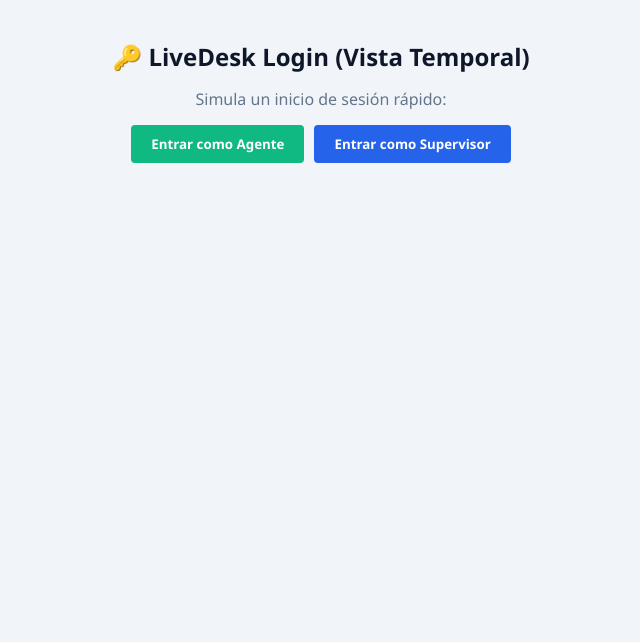
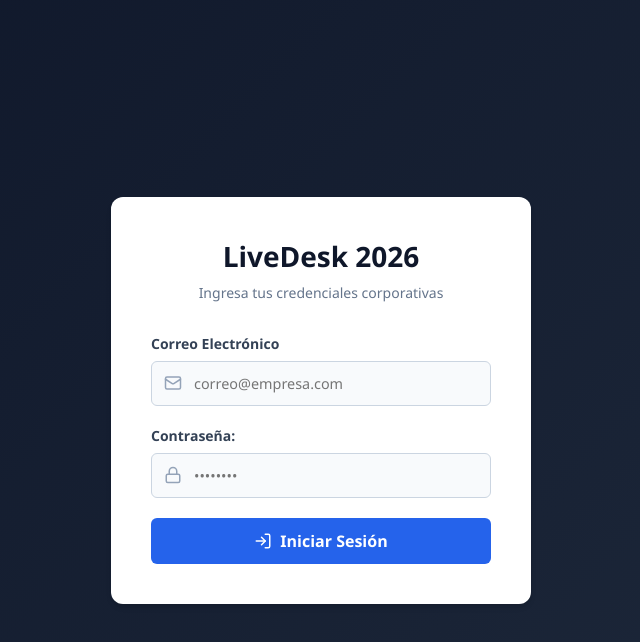
Before and after one commit to AlanMtz02/livedesk-project, a React app in the folder frontend/: page /login in a window 1280 px wide. Shown: the top 642 px of the page, without its empty margins (319-959 px from the left). Built offline with nearby package versions, Linux system fonts and the light colour scheme; the HTML template or start-up script is replaced by a standard one.

Commit message:
feat: implementar pantalla de login real estructurada con css modules y consumo de endpoint de login de Fastapi con application/json

```diff
--- a/frontend/src/App.jsx
+++ b/frontend/src/App.jsx
@@ -1,6 +1,7 @@
 import { AuthProvider, useAuth } from "./context/AuthContext";
 import { BrowserRouter, Navigate, Route, Routes } from "react-router-dom";
 import ProtectedRoute from "./components/ui/ProtectedRoute";
+import LoginPage from "./components/pages/LoginPage";
 
 const LoginTemporal = () => {
   //Obtengo variables de contexto
@@ -123,7 +124,7 @@
           {/* Ruta Pública: Login */}
           <Route
             path="/login"
-            element={<LoginTemporal></LoginTemporal>}
+            element={<LoginPage></LoginPage>}
           ></Route>
 
           {/* Ruta Protegida: Dashboard de Agente (Solo Rol: 'agente') */}
--- /dev/null
+++ b/frontend/src/components/auth/LoginForm.jsx
@@ -0,0 +1,114 @@
+import { use, useState } from "react";
+import { useAuth } from "../../context/AuthContext";
+import styles from './LoginForm.module.css';
+import {Loader2, Lock, LogIn, Mail} from 'lucide-react'
+
+function LoginForm(){
+  //Obtener variables de contexto
+  const { login } = useAuth();
+  //Variables de estado
+  const [correo, setCorreo] = useState("");
+  const [contrasena, setContrasena] = useState("");
+  const [error, setError] = useState("");
+  const [cargando, setCargando] = useState(false);
+
+  const manejarEnvio = async (e) => {
+    e.preventDefault(); //Evita que recargue la pagina con formularios
+    setError(""); //Reniciar errores
+    setCargando(true); //Iniciar carga
+
+    // Validación básica en frontend antes de gastar recursos de red
+    if (!correo || !contrasena) {
+      setError("Por favor, completa todos los campos requeridos.");
+      setCargando(false);
+      return;
+    }
+
+    try{
+        //Llamar al endpoint POST de login
+        const respuesta = await fetch("http://127.0.0.1:8000/api/auth/login",{
+            method:'POST',
+            headers:{
+                'Content-Type':'application/json',
+            },
+            body:JSON.stringify({
+                correo:correo, //Misma clave que espera el schema
+                password:contrasena,//Misma clave que espera el schema
+            })
+        });
+
+        const data=await respuesta.json()
+        if (!respuesta.ok) {
+          // Captura el 'Credenciales incorrectas.' de los raise HTTPException
+          throw new Error(data.detail || "Error al iniciar sesión.");
+        }
+
+        //Login exitoso. El backend devuelve el token, por lo tanto actualizamos usando la funcion login del contexto global que actualiza token, lo mete al local storage y datosUsuario lo actualiza
+        login(data.access_token)
+
+    }
+    catch(err){
+        //Actualizar error
+        setError(err.message);
+    }
+    finally{
+        //Siempre llegara aqui, y terminara la carga
+        setCargando(false);
+    }
+  };
+
+  return (
+    <div className={styles.tarjeta}>
+      <h2 className={styles.titulo}>LiveDesk 2026</h2>
+      <p className={styles.subtitulo}>Ingresa tus credenciales corporativas</p>
+      {error && <div className={styles.alertaError}>{error}</div>}
+
+      <form onSubmit={manejarEnvio}>
+        <div className={styles.grupoInput}>
+          <label className={styles.etiqueta}>Correo Electrónico</label>
+          <div className={styles.inputContenedor}>
+            <Mail size={18} className={styles.icono}></Mail>
+            <input
+              type="email"
+              className={styles.campo}
+              placeholder="correo@empresa.com"
+              value={correo}
+              onChange={(e) => setCorreo(e.target.value)}
+              disabled={cargando}
+
+            ></input>
+          </div>
+        </div>
+        <div className={styles.grupoInput}>
+          <label className={styles.etiqueta}>Contraseña:</label>
+          <div className={styles.inputContenedor}>
+            <Lock size={18} className={styles.icono}></Lock>
+            <input
+              type="password"
+              className={styles.campo}
+              placeholder="••••••••"
+              value={contrasena}
+              onChange={(e) => setContrasena(e.target.value)}
+              disabled={cargando}
+
+            ></input>
+          </div>
+        </div>
+        <button type="submit" className={styles.botonEnviar} disabled={cargando}>
+            {cargando ? (
+                <>
+                <Loader2 size={18} style={{animation:'1s spin linear infinite'}}></Loader2>
+                </>
+            ) : (
+                <>
+                <LogIn size={18}></LogIn>
+                Iniciar Sesión
+                </>
+            )}
+        </button>
+      </form>
+    </div>
+  );
+}
+
+export default LoginForm;
--- /dev/null
+++ b/frontend/src/components/auth/LoginForm.module.css
@@ -0,0 +1,106 @@
+.tarjeta {
+  background-color: #ffffff;
+  padding: 2.5rem;
+  border-radius: 12px;
+  box-shadow:
+    0 4px 6px -1px rgba(0, 0, 0, 0.1),
+    0 2px 4px -1px rgba(0, 0, 0, 0.06);
+  width: 100%;
+  max-width: 420px;
+}
+
+.titulo {
+  font-size: 1.75rem;
+  font-weight: 700;
+  color: #0f172a;
+  margin-bottom: 0.5rem;
+  text-align: center;
+}
+
+.subtitulo {
+  font-size: 0.875rem;
+  color: #64748b;
+  margin-bottom: 2rem;
+  text-align: center;
+}
+
+.grupoInput {
+  margin-bottom: 1.25rem;
+}
+
+.etiqueta {
+  display: block;
+  font-size: 0.875rem;
+  font-weight: 600;
+  color: #334155;
+  margin-bottom: 0.5rem;
+}
+
+.inputContenedor {
+  display: flex;
+  align-items: center;
+  border: 1px solid #cbd5e1;
+  border-radius: 6px;
+  padding: 0.75rem;
+  background-color: #f8fafc;
+  transition:
+    border-color 0.2s,
+    box-shadow 0.2s;
+}
+
+/*Presiona el input, y los estilos se aplican al contenedor pero no al input.Within es eso: si dentro hay un input, el focus pasara al contenedor y estos estilos se aplicaran al contenedor (al padre, el que lo envuelve)*/
+.inputContenedor:focus-within {
+  border-color: #2563eb;
+  box-shadow: 0 0 0 3px rgba(37, 99, 235, 0.15);
+  background-color: #ffffff;
+}
+
+.icono{
+    color: #94a3b8;
+    margin-right: 0.75rem;
+    flex-shrink: 0;
+}
+
+.campo{
+    border: none;
+    background:transparent;
+    width: 100%;
+    font-size: 0.9rem;
+    color: #0f172a;
+}
+
+.botonEnviar{
+    background-color: #2563eb;
+    color: #ffffff;
+    padding: 0.75rem;
+    border-radius: 6px;
+    font-size: 1rem;
+    font-weight: 600;
+    margin-top: 1rem;
+    transition: background-color 0.2s;
+    display: flex;
+    justify-content: center;
+    align-items: center;
+    gap: 0.5rem;
+    width: 100%;
+}
+
+/*Hover del boton cuando no esta desabilitado (cargando es false). */
+.botonEnviar:hover:not(:disabled) {
+  background-color: #1d4ed8;
+}
+
+.botonEnviar:disabled {
+  background-color: #93c5fd;
+  cursor: not-allowed;
+}
+
+.alertaError{
+    background-color: #fef2f2;
+    border-left: 4px solid #ef4444;
+    padding: 0.75rem;
+    color: #991b1b;
+    font-size: 0.875rem;
+    margin-bottom: 1.5rem;
+    font-weight: 600;
+}
--- /dev/null
+++ b/frontend/src/components/pages/LoginPage.jsx
@@ -0,0 +1,14 @@
+import LoginForm from '../auth/LoginForm';
+import styles from './LoginPage.module.css';
+
+function LoginPage(){
+    return (
+        <div className={styles.pantallaCompleta}>
+            <LoginForm></LoginForm>
+        </div>
+
+    );
+
+}
+
+export default LoginPage;
--- /dev/null
+++ b/frontend/src/components/pages/LoginPage.module.css
@@ -0,0 +1,9 @@
+.pantallaCompleta{
+    height: 100vh;
+    width: 100vw;
+    display: flex;
+    justify-content: center;
+    align-items: center;
+    background: linear-gradient(135deg, #0f172a 0%, #1e293b 100%);
+    padding: 20px;
+}
```
